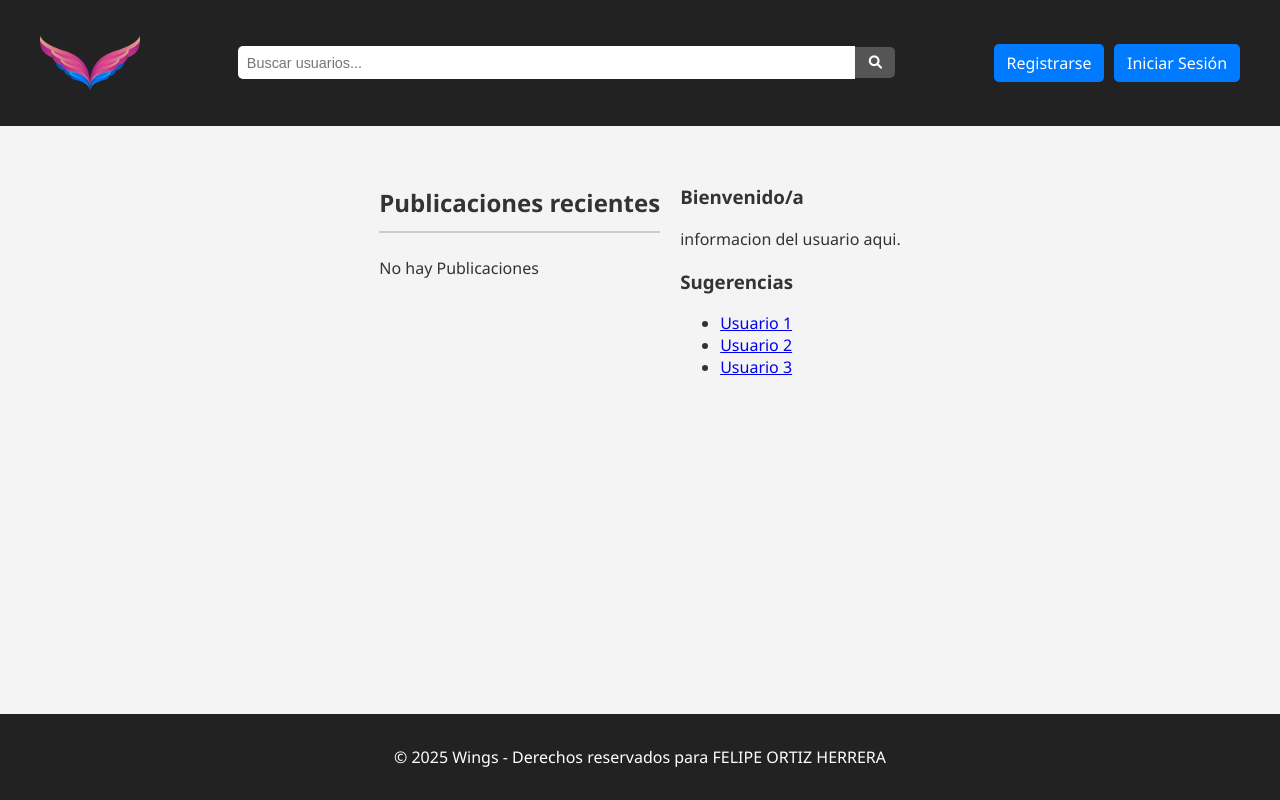
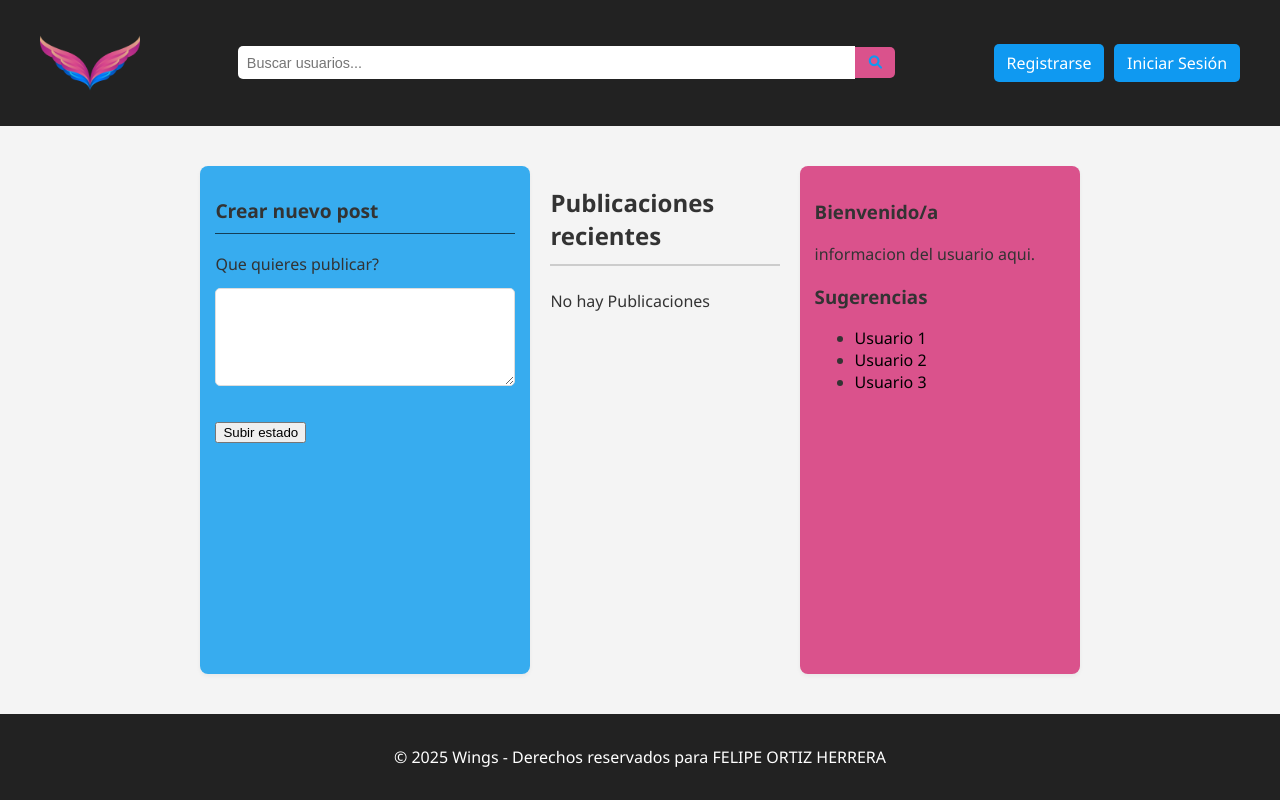
Before and after one commit to FelipeOrtizHe/wings, a Flask app: template templates/index.html in a window 1280 px wide. Run offline with Flask 3, Linux system fonts and the light colour scheme; the template is opened without the code that fills it: values that come from a table or form of the project are taken from there, others are empty.

Commit message:
creacion de clase registro post, cambio de css

```diff
--- a/app.py
+++ b/app.py
@@ -1,11 +1,13 @@
-from flask import Flask, render_template, redirect, url_for
+from flask import Flask, render_template, redirect, url_for,flash
 from models.extensions import db
 from utils import config
 from models import Usuario, Post
-from models.forms import Registro
+from models.forms import Registro, Crear_registro
 from werkzeug.security import generate_password_hash
 from utils.secret import SECRET_KEY
 from sqlalchemy.exc import IntegrityError
+from datetime import datetime
+
 
 app = Flask(__name__)
 app.config['SECRET_KEY'] = SECRET_KEY
@@ -22,8 +24,24 @@ def index():
 
 @app.route("/home")
 def posts():
+    form_crear_post = Crear_registro()
     posts = Post.query.all()
-    return render_template('index.html', posts=posts)
+    return render_template('index.html', posts=posts, form_crear_post =form_crear_post)
+
+@app.route("/crear_post", methods=['POST'])
+def crear_post():
+    form_crear_post = Crear_registro()
+    if form_crear_post.validate_on_submit():
+        contenido = form_crear_post.contenido.data
+        nueva_publicacion =Post(cotenido= contenido, fecha_publicacion= datetime.timezone.UTC-5())
+        db.session.add(nueva_publicacion)
+        db.session.commit()
+        flash('¡Publicación creada!', 'success')
+
+        return redirect(url_for('home'))
+    return redirect(url_for('home'))
+
+
 
 @app.route("/testdb")
 def test_db_connection():
--- a/models/forms.py
+++ b/models/forms.py
@@ -22,3 +22,8 @@ class Registro(FlaskForm):
         usuario = Usuario.query.filter_by(correo_electronico=correo_electronico.data).first()
         if usuario:
             raise ValidationError('Este correo electrónico ya está registrado. ¿Olvidaste tu contraseña?')
+
+
+class Crear_registro(FlaskForm):
+    contenido = TextAreaField('Que quieres publicar?', validators=[DataRequired(), Length(min = 5, max= 250)])
+    submit = SubmitField('Subir estado')
--- a/static/css/style.css
+++ b/static/css/style.css
@@ -16,6 +16,23 @@ header {
     padding: 0.8em 20px;
     z-index: 100;
 }
+
+.post .post_action a {
+    text-decoration: none;
+    color:#da528c;
+  }
+
+.post_action a:hover
+{
+    text-decoration: double;
+    color:#0f99f1;
+}
+
+  .suggestions a {
+    color:#000000;
+    text-decoration: none;
+  }
+
 
 nav {
     max-width: 1200px;
@@ -71,8 +88,8 @@ nav ul.logo-container li a.logo img {
 }
 
 .search-banner button[type="submit"] {
-    background-color: #555;
-    color: #fff;
+    background-color: #da528c;
+    color: #0f99f1;
     border: none;
     border-radius: 0 5px 5px 0;
     padding: 0.6em 1em;
@@ -82,7 +99,7 @@ nav ul.logo-container li a.logo img {
 }
 
 .search-banner button[type="submit"]:hover {
-    background-color: #777;
+    background-color: #df9f87;
 }
 
 .auth-buttons {
@@ -95,7 +112,7 @@ nav ul.logo-container li a.logo img {
 }
 
 .auth-buttons a {
-    background-color: #007bff;
+    background-color: #0f99f1;
     color: #fff;
     border-radius: 5px;
     margin-left: 10px;
@@ -115,7 +132,7 @@ main.container {
     padding: 20px;
     display: flex;
     gap: 20px;
-    flex-grow: 1;
+    flex-grow: 2;
 }
 
 section.post-feed {
@@ -151,6 +168,80 @@ footer {
 
 
 
+aside#crear-post {
+    flex: 0 0 300px;
+    padding: 15px;
+    background-color: #129eefd5;
+    border-radius: 8px;
+    box-shadow: 0 2px 4px rgba(0, 0, 0, 0.05);
+    order: 0;
+}
+section.post-feed {
+    flex: 2; /* Ocupa el espacio restante, dándole más prioridad */
+    order: 1; /* Se coloca en segundo lugar (centro) */
+}
+
+aside.sidebar {
+    flex: 0 0 250px; /* Ancho fijo para la barra lateral derecha */
+    padding: 15px;
+    background-color: #da528c; /* Puedes añadir un color de fondo para visualizar */
+    border-radius: 8px;
+    box-shadow: 0 2px 4px rgba(0, 0, 0, 0.05);
+    order: 2; /* Se coloca en tercer lugar (derecha) */
+}
+
+aside#crear-post h2 {
+    color: #333333;
+    border-bottom: 1px solid #000000a2;
+    padding-bottom: 0.5em;
+    margin-bottom: 1em;
+    font-size: 1.2em;
+}
+
+aside#crear-post textarea {
+    width: 100%;
+    padding: 0.8em;
+    margin-bottom: 1em;
+    border: 1px solid #ddd;
+    border-radius: 5px;
+    box-sizing: border-box; /* Para que el padding no aumente el ancho total */
+    font-size: 1em;
+    margin-top: 1em; /* Espacio entre el título y el textarea */
+}
+
+aside#crear-post button[type="submit"] {
+    background-color: #007bff;
+    color: #fff;
+    border: none;
+    border-radius: 5px;
+    padding: 0.8em 1.2em;
+    font-size: 1em;
+    cursor: pointer;
+    transition: background-color 0.3s ease;
+    width: 100%; /* Ocupar todo el ancho del aside */
+    box-sizing: border-box;
+}
+
+aside#crear-post button[type="submit"]:hover {
+    background-color: #0056b3;
+}
+
+section.post-feed {
+    flex: 2; /* Le damos más espacio al feed de publicaciones */
+    order: 0; /* Lo colocamos primero */
+}
+
+section.post-feed h2 {
+    color: #333;
+    border-bottom: 2px solid #ccc;
+    padding-bottom: 0.5em;
+    margin-bottom: 1em;
+}
+
+
+
+
+
 @media (max-width: 768px) {
     header {
         flex-direction: column;
@@ -170,6 +261,7 @@ footer {
         width: 100%;
         justify-content: flex-start;
     }
+
 
     nav ul.logo-container li a.logo img {
         max-height: 25px;
--- a/templates/index.html
+++ b/templates/index.html
@@ -29,6 +29,20 @@
     </header>
 
     <main class="container">
+        <aside id = "crear-post">
+            <h2> Crear nuevo post</h2>
+            <form method="POST" action="{{url_for('crear_post')}} ">
+                {{form_crear_post.hidden_tag()}}
+                <p>
+                    {{form_crear_post.contenido.label}} <br>
+                    {{form_crear_post.contenido(rows=5, cols=30 )}} <br>
+                    {% for error in form_crear_post.erros %}
+                        <span style="color:red;"> [{{ error }}] </span>
+                    {% endfor %}
+                </p>
+                <p> {{form_crear_post.submit()}}</p>
+            </form>
+        </aside>
         <section class="post-feed">
             <h2>Publicaciones recientes</h2>
             {%if posts %}
```
